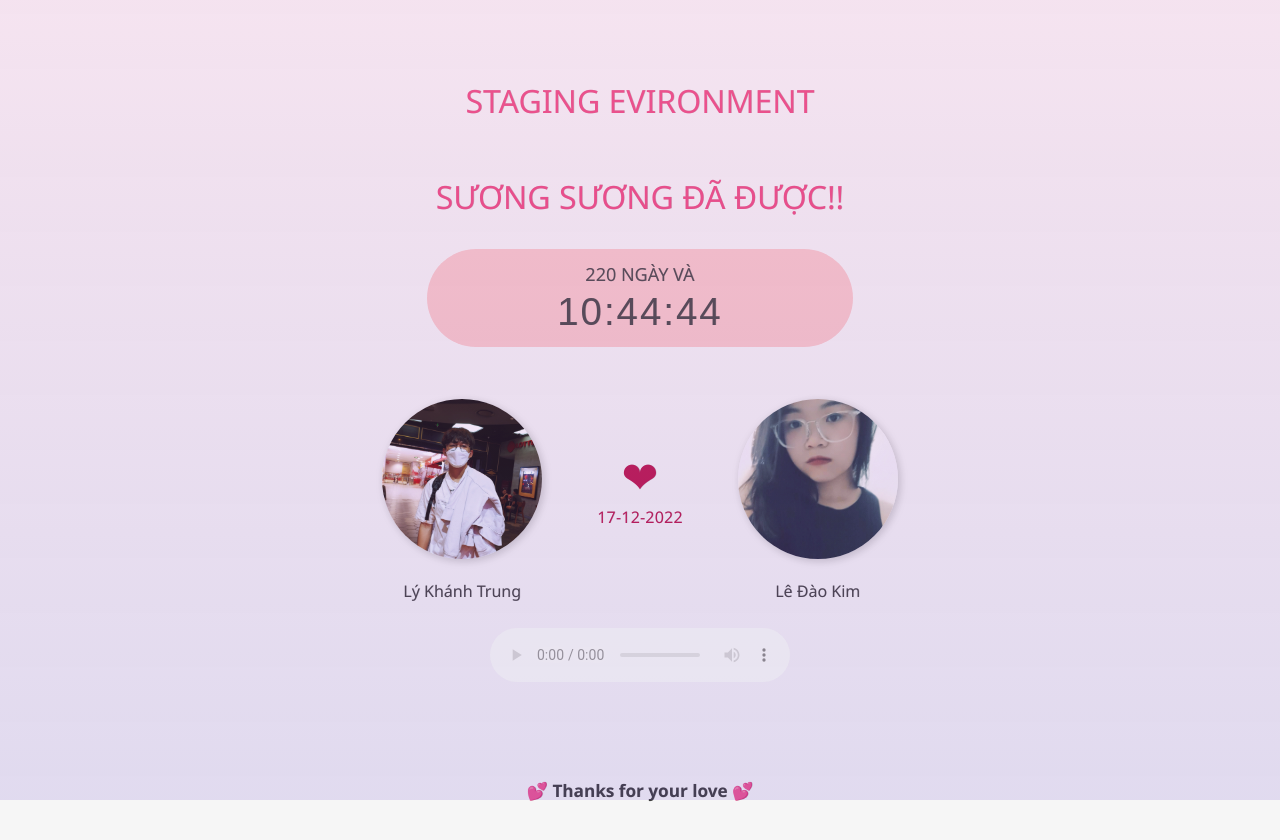
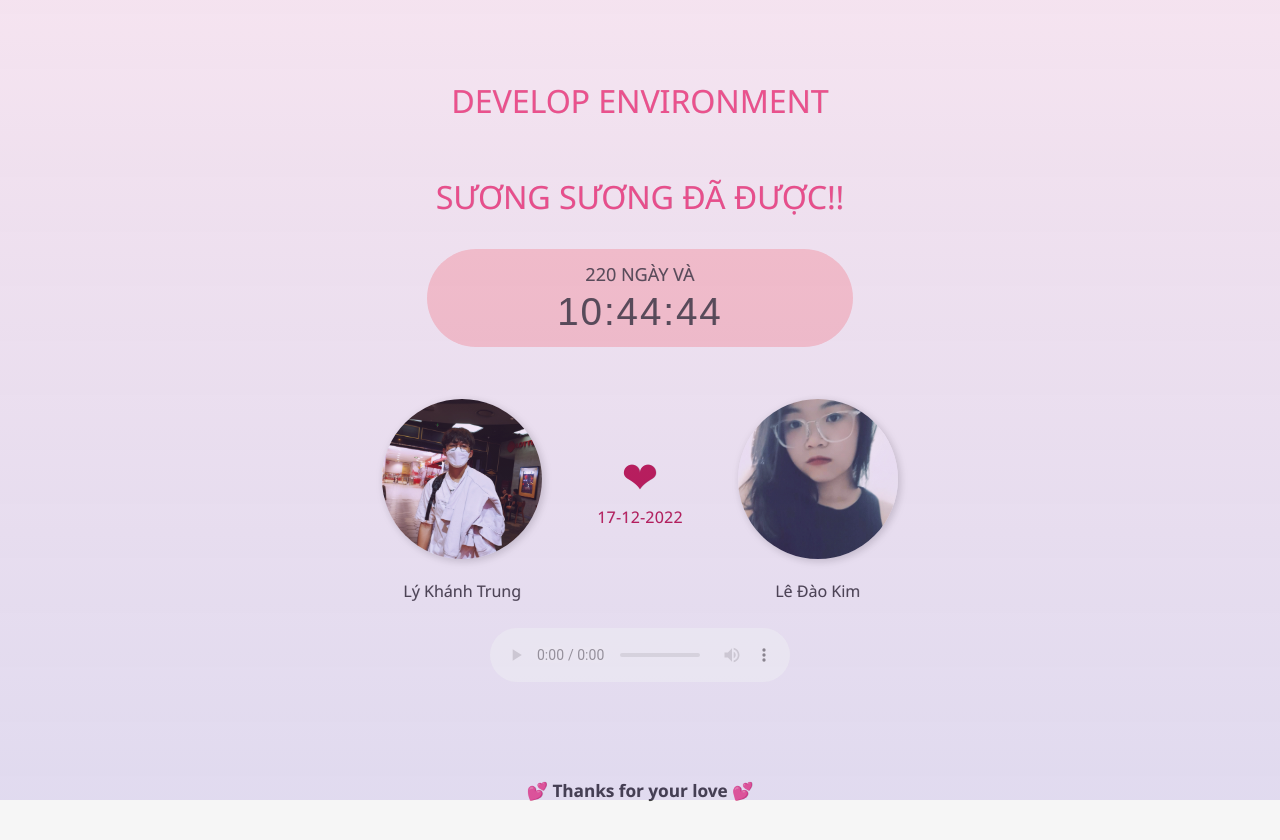
Before and after one commit to KhanhTrung15901/daytogether, a plain HTML site: page index.html in a window 1280 px wide. Drawn offline with Linux system fonts and the light colour scheme.

Commit message:
change contents

```diff
--- a/index.html
+++ b/index.html
@@ -12,7 +12,7 @@
 
 <body>
       <div id="wrapper">
-	    <h1>STAGING EVIRONMENT</h1>
+	    <h1>DEVELOP ENVIRONMENT</h1>
             <h1>SƯƠNG SƯƠNG ĐÃ ĐƯỢC!!</h1>
 
             <div id="clock-box">
```
